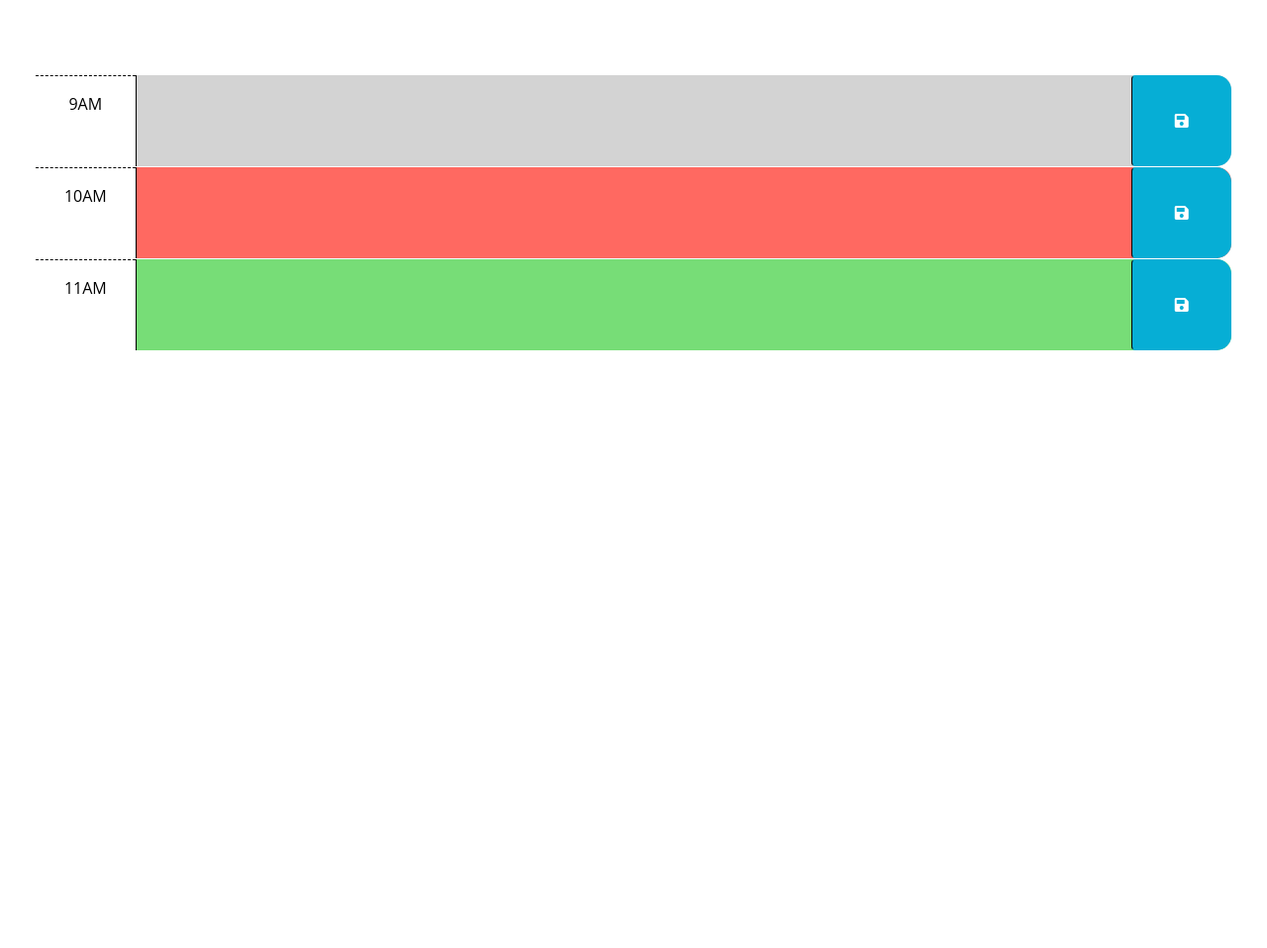
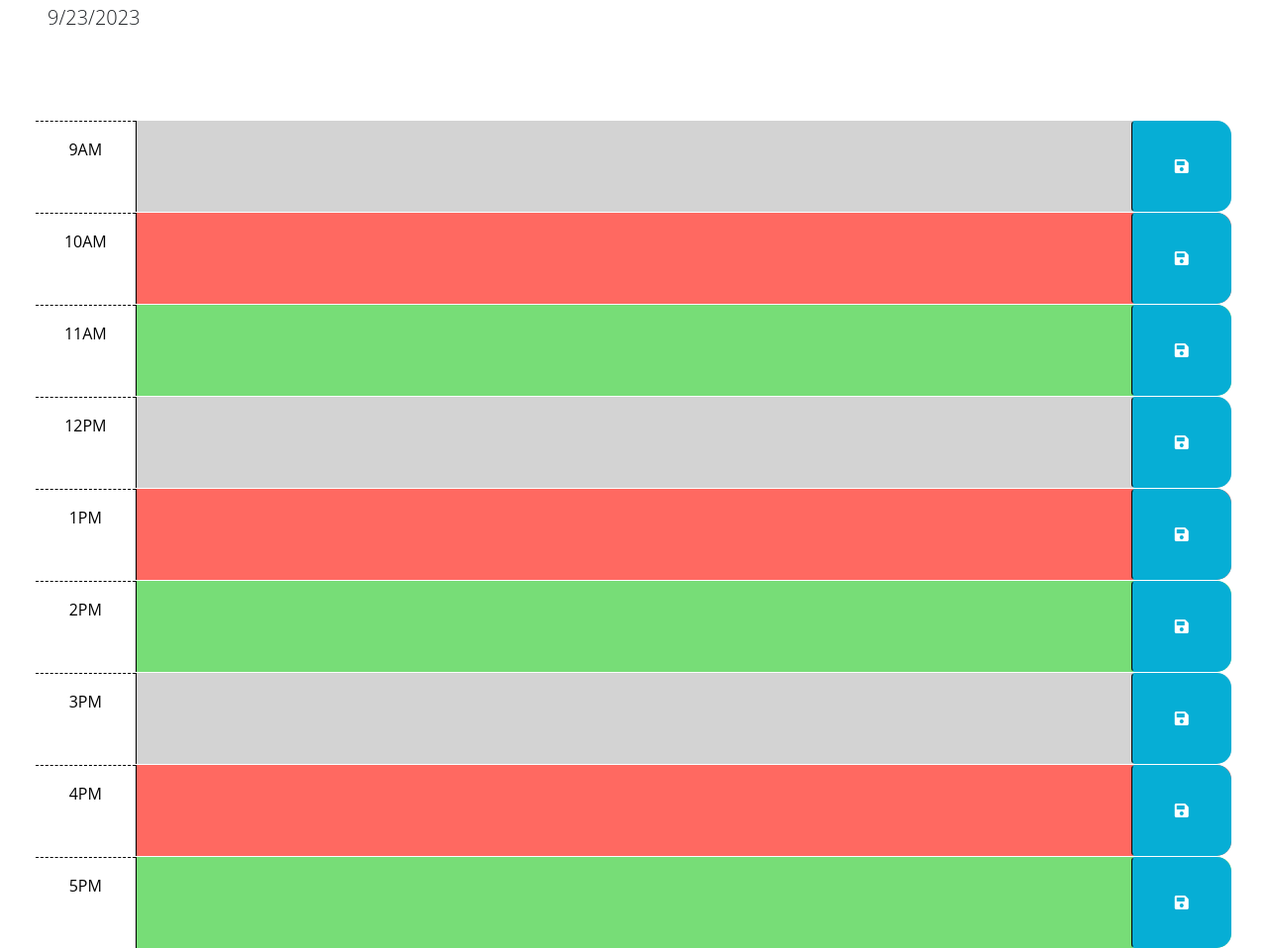
Before and after one commit to Tunderwood217/soggy-bipod, a plain HTML site: page index.html in a window 1280 px wide. Shown: the part 176-1134 px from the top of the page at 99% size. Before the commit the page ends 800 px from the top, so only its background shows below. Drawn offline with nearby package versions, Linux system fonts and the light colour scheme.

Commit message:
Added current date to scheduler heading

```diff
--- a/index.html
+++ b/index.html
@@ -67,6 +67,54 @@
           <i class="fas fa-save" aria-hidden="true"></i>
         </button>
       </div>
+
+      <div id="hour-12" class="row time-block past">
+        <div class="col-2 col-md-1 hour text-center py-3">12PM</div>
+        <textarea class="col-8 col-md-10 description" rows="3"> </textarea>
+        <button class="btn saveBtn col-2 col-md-1" aria-label="save">
+          <i class="fas fa-save" aria-hidden="true"></i>
+        </button>
+      </div>
+
+      <div id="hour-13" class="row time-block present">
+        <div class="col-2 col-md-1 hour text-center py-3">1PM</div>
+        <textarea class="col-8 col-md-10 description" rows="3"> </textarea>
+        <button class="btn saveBtn col-2 col-md-1" aria-label="save">
+          <i class="fas fa-save" aria-hidden="true"></i>
+        </button>
+      </div>
+
+      <div id="hour-14" class="row time-block future">
+        <div class="col-2 col-md-1 hour text-center py-3">2PM</div>
+        <textarea class="col-8 col-md-10 description" rows="3"> </textarea>
+        <button class="btn saveBtn col-2 col-md-1" aria-label="save">
+          <i class="fas fa-save" aria-hidden="true"></i>
+        </button>
+      </div>
+
+      <div id="hour-15" class="row time-block past">
+        <div class="col-2 col-md-1 hour text-center py-3">3PM</div>
+        <textarea class="col-8 col-md-10 description" rows="3"> </textarea>
+        <button class="btn saveBtn col-2 col-md-1" aria-label="save">
+          <i class="fas fa-save" aria-hidden="true"></i>
+        </button>
+      </div>
+
+      <div id="hour-16" class="row time-block present">
+        <div class="col-2 col-md-1 hour text-center py-3">4PM</div>
+        <textarea class="col-8 col-md-10 description" rows="3"> </textarea>
+        <button class="btn saveBtn col-2 col-md-1" aria-label="save">
+          <i class="fas fa-save" aria-hidden="true"></i>
+        </button>
+      </div>
+
+      <div id="hour-17" class="row time-block future">
+        <div class="col-2 col-md-1 hour text-center py-3">5PM</div>
+        <textarea class="col-8 col-md-10 description" rows="3"> </textarea>
+        <button class="btn saveBtn col-2 col-md-1" aria-label="save">
+          <i class="fas fa-save" aria-hidden="true"></i>
+        </button>
+      </div>
     </div>
 
     <script src="https://cdnjs.cloudflare.com/ajax/libs/jquery/3.2.1/jquery.min.js"></script>
--- a/script.js
+++ b/script.js
@@ -1,7 +1,25 @@
 // Wrap all code that interacts with the DOM in a call to jQuery to ensure that
 // the code isn't run until the browser has finished rendering all the elements
 // in the html.
+// #currentDay = ("current day"); {
+// const date = new Date();
+// console.log(date);
+// const todaysDate = date.toLocaleDateString();
+// console.log(todaysDate)
+// }
+
 $(function () {
+  const calendar = document.getElementById("currentDay");
+  const date = new Date();
+console.log(date);
+const todaysDate = date.toLocaleDateString();
+console.log(todaysDate)
+calendar.textContent = todaysDate;
+
+// var addTextEntry; (."row time-block") {
+console.log(localStorage);
+localStorage.setItem();
+
   // TODO: Add a listener for click events on the save button. This code should
   // use the id in the containing time-block as a key to save the user input in
   // local storage. HINT: What does `this` reference in the click listener
```
